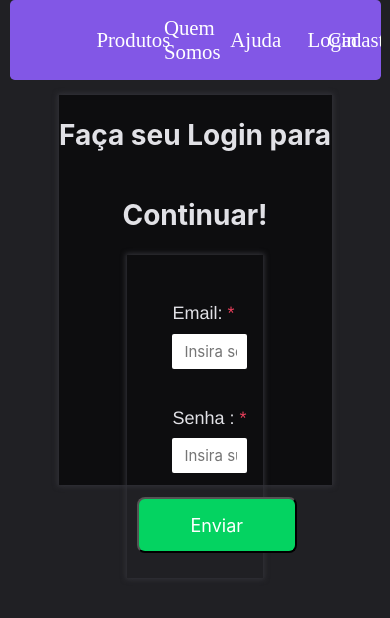
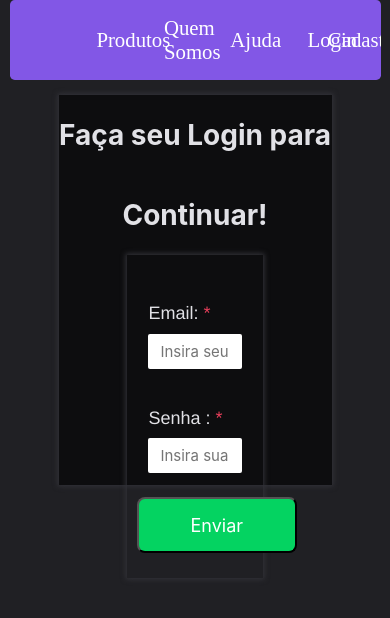
Before and after one commit to SafraPC/Wood-Store, a PHP site: page /html/userForms/login.html in a window 390 px wide. Shown: the top 618 px of the page. Run offline with PHP 8.4, Linux system fonts and the light colour scheme.

Commit message:
Responsivity fix errors

```diff
--- a/css/userForms.css
+++ b/css/userForms.css
@@ -26,7 +26,6 @@
   margin-top: 2.4rem;
   width: 100%;
   height: auto;
-  margin-left: 1.5rem;
 }
 .inputName {
   font-family: var(--font-family-always);
@@ -54,7 +53,7 @@
   border: none;
   font-weight: var(--font-weight-text);
   margin: 0 auto;
-  width: 80%;
+  width: 100%;
   font-size: 15px;
   height: 2.2rem;
   overflow: hidden;
--- a/html/userForms/login.html
+++ b/html/userForms/login.html
@@ -32,7 +32,7 @@
                 placeholder="Insira seu Email:"
               />
             </div>
-            <div class="hugInputs">
+            <div class="hugInputsLittle">
               <h6 class="inputName">
                 Senha : <span class="necessary">*</span>
               </h6>
```
